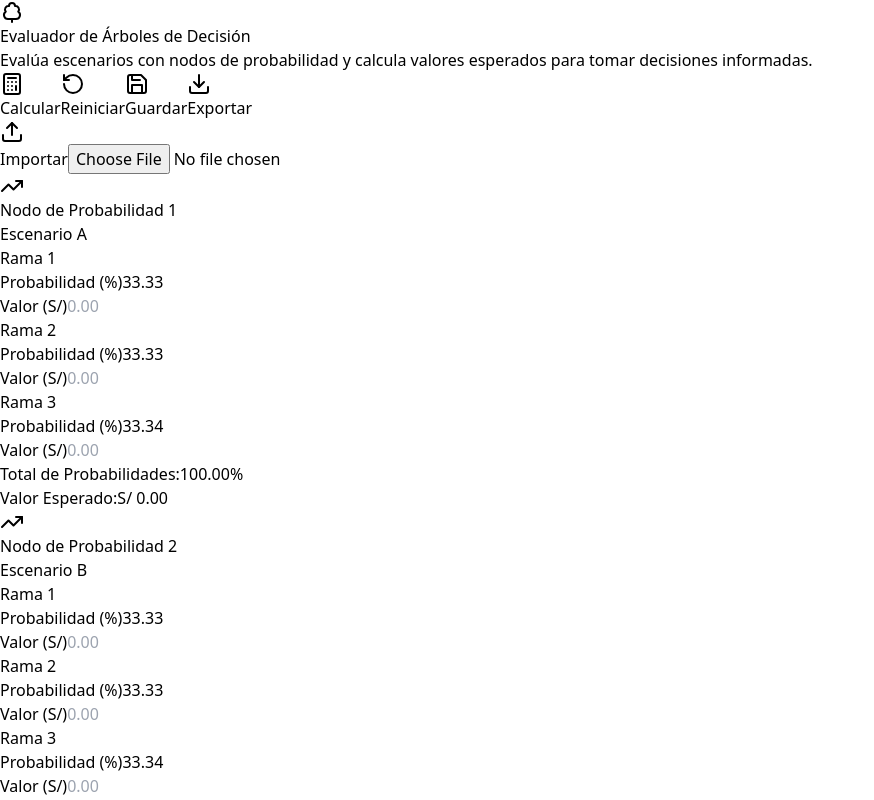
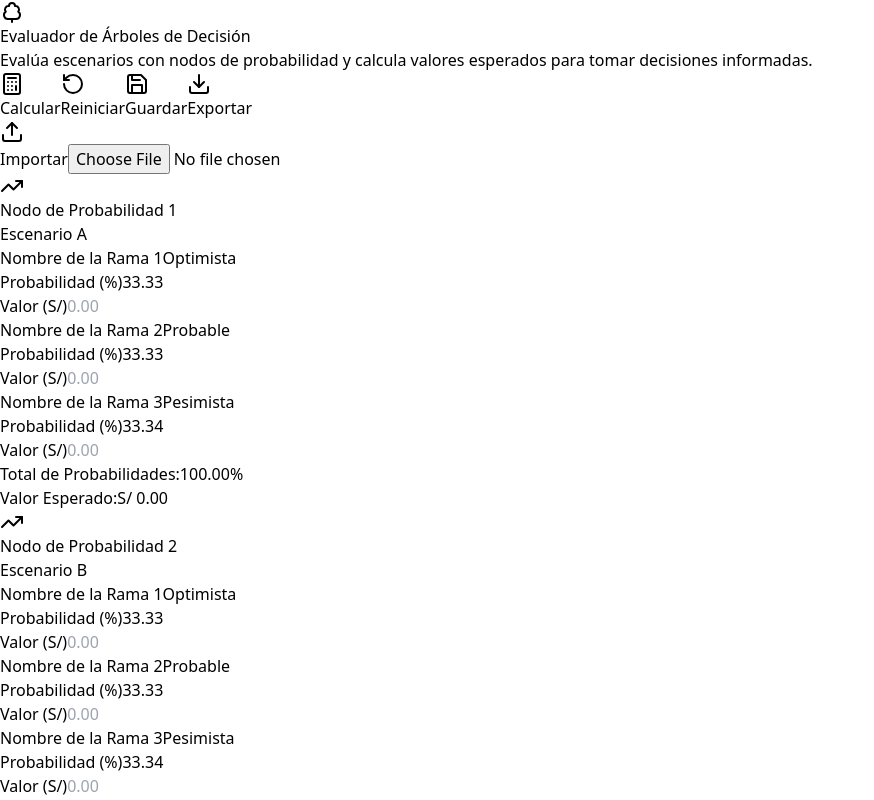
Before and after one commit to tecncr/arbol-de-decision, a React (Vite) app: page / in a window 1280 px wide. Shown: the top 800 px of the page, without its empty margins (0-874 px from the left). Built offline with nearby package versions, Linux system fonts and the light colour scheme.

Commit message:
Agregar nombres personalizables a las ramas

```diff
--- a/src/components/ProbabilityNode.tsx
+++ b/src/components/ProbabilityNode.tsx
@@ -48,6 +48,20 @@ export const ProbabilityNodeComponent: React.FC<Props> = ({ node, onUpdateNode,
     });
   };
 
+  const handleBranchLabelChange = (branchIndex: number, label: string) => {
+    const newBranches = [...node.branches];
+    newBranches[branchIndex] = {
+      ...newBranches[branchIndex],
+      label
+    };
+
+    onUpdateNode({
+      ...node,
+      branches: newBranches,
+      expectedValue: calculateExpectedValue(newBranches)
+    });
+  };
+
   const totalProbability = node.branches.reduce((sum, branch) => sum + branch.probability, 0);
 
   return (
@@ -73,9 +87,18 @@ export const ProbabilityNodeComponent: React.FC<Props> = ({ node, onUpdateNode,
       <div className="space-y-4 mb-6">
         {node.branches.map((branch, index) => (
           <div key={branch.id} className="bg-gray-50 dark:bg-gray-700 p-4 rounded-lg">
-            <h4 className="font-medium text-gray-700 dark:text-gray-300 mb-3">
-              Rama {index + 1}
-            </h4>
+            <div className="mb-3">
+              <label className="block text-sm font-medium text-gray-600 dark:text-gray-400 mb-2">
+                Nombre de la Rama {index + 1}
+              </label>
+              <input
+                type="text"
+                value={branch.label}
+                onChange={(e) => handleBranchLabelChange(index, e.target.value)}
+                placeholder={`Rama ${index + 1}`}
+                className="w-full px-3 py-2 border border-gray-300 dark:border-gray-600 rounded-lg focus:ring-2 focus:ring-blue-500 focus:border-transparent bg-white dark:bg-gray-600 text-gray-900 dark:text-gray-100"
+              />
+            </div>
             <div className="grid grid-cols-1 md:grid-cols-2 gap-4">
               <div>
                 <label className="block text-sm font-medium text-gray-600 dark:text-gray-400 mb-2">
```
